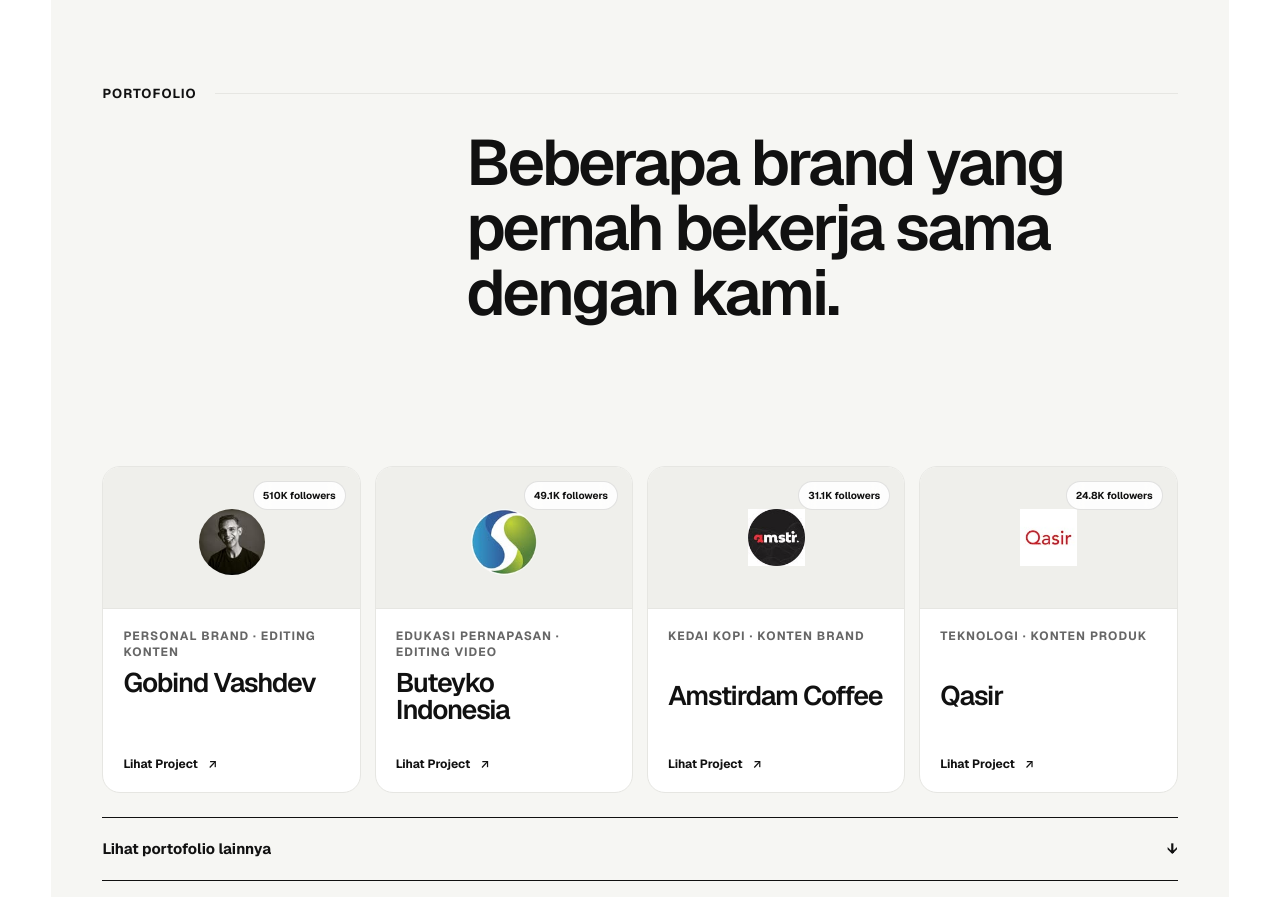
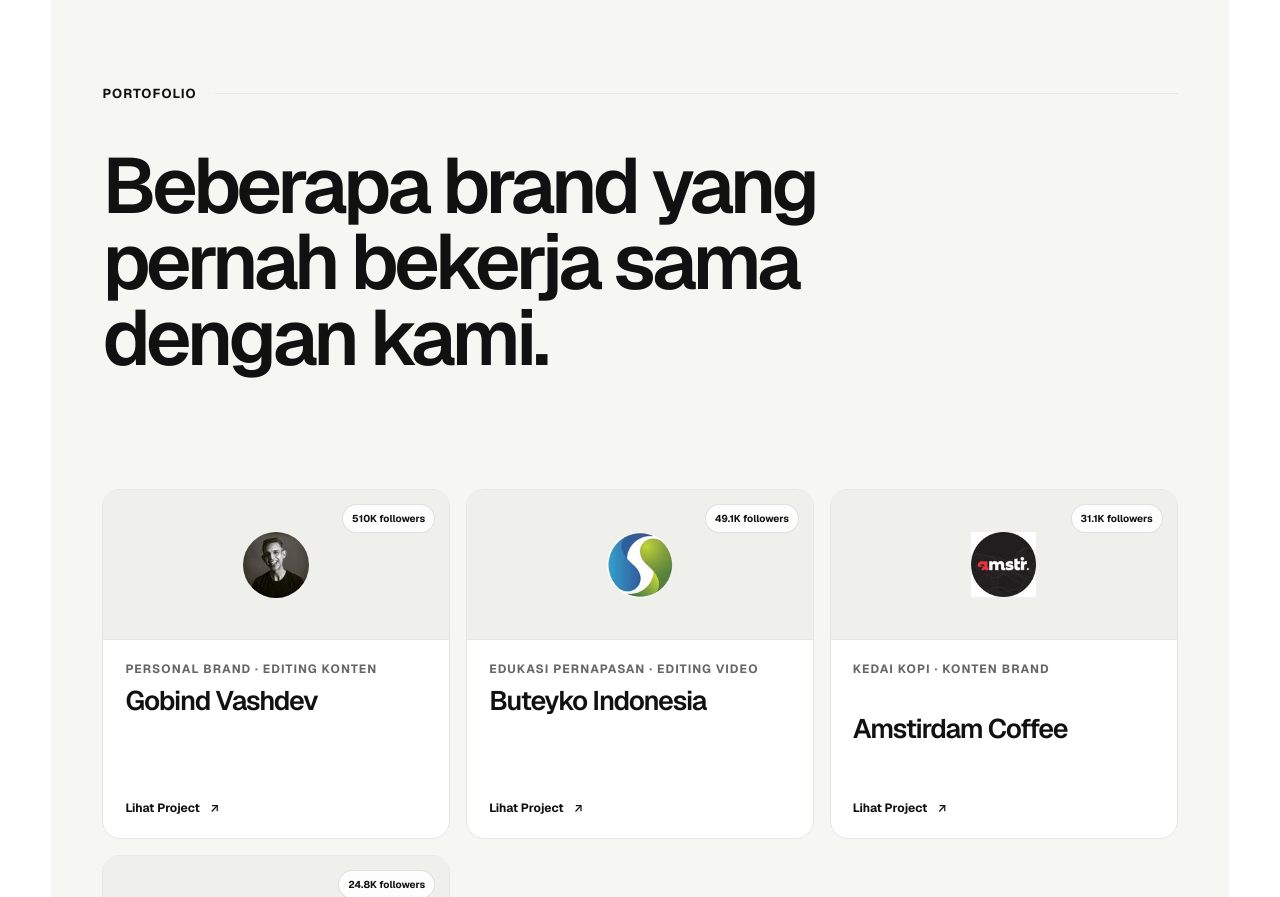
Before and after one commit to yudistiroar/garapin-homepage, a website built with Vite: page index.html in a window 1280 px wide. Shown: the part 2420-3317 px from the top of the page. Built offline with nearby package versions, Linux system fonts and the light colour scheme.

Commit message:
Restore spacious three-column portfolio

```diff
--- a/v2.css
+++ b/v2.css
@@ -1412,3 +1412,39 @@
   #work .portfolio-grid,
   #work .portfolio-grid-extra { grid-template-columns: repeat(2, minmax(0, 1fr)); }
 }
+
+/* Reference layout: broad headline with three substantial cards */
+@media (min-width: 761px) {
+  #work .portfolio-heading {
+    display: block;
+    margin-bottom: clamp(76px, 9vw, 112px);
+  }
+  #work .portfolio-heading .section-heading { margin-bottom: 48px; }
+  #work .portfolio-heading > p {
+    width: 100%;
+    max-width: 820px;
+    margin: 0;
+    font-size: clamp(52px, 6.2vw, 78px);
+    line-height: .98;
+    letter-spacing: -.055em;
+  }
+  #work .portfolio-grid,
+  #work .portfolio-grid-extra {
+    grid-template-columns: repeat(3, minmax(0, 1fr));
+    gap: 16px;
+  }
+  #work .project-card { min-height: 350px; }
+  #work .project-card .project-visual,
+  #work .project-card-featured .project-visual,
+  #work .project-card-compact > .project-logo {
+    height: 150px;
+    min-height: 150px;
+  }
+  #work .project-card .project-content,
+  #work .project-card:nth-child(2n) .project-content,
+  #work .project-card-featured .project-content,
+  #work .project-card-compact .project-content {
+    min-height: 198px;
+    padding: 22px;
+  }
+}
```
Also changed, not shown: dist/client/assets/index-B1wjT7Uq.css (deleted), dist/client/assets/index-CgZZdXoW.css (added), dist/client/index.html.
